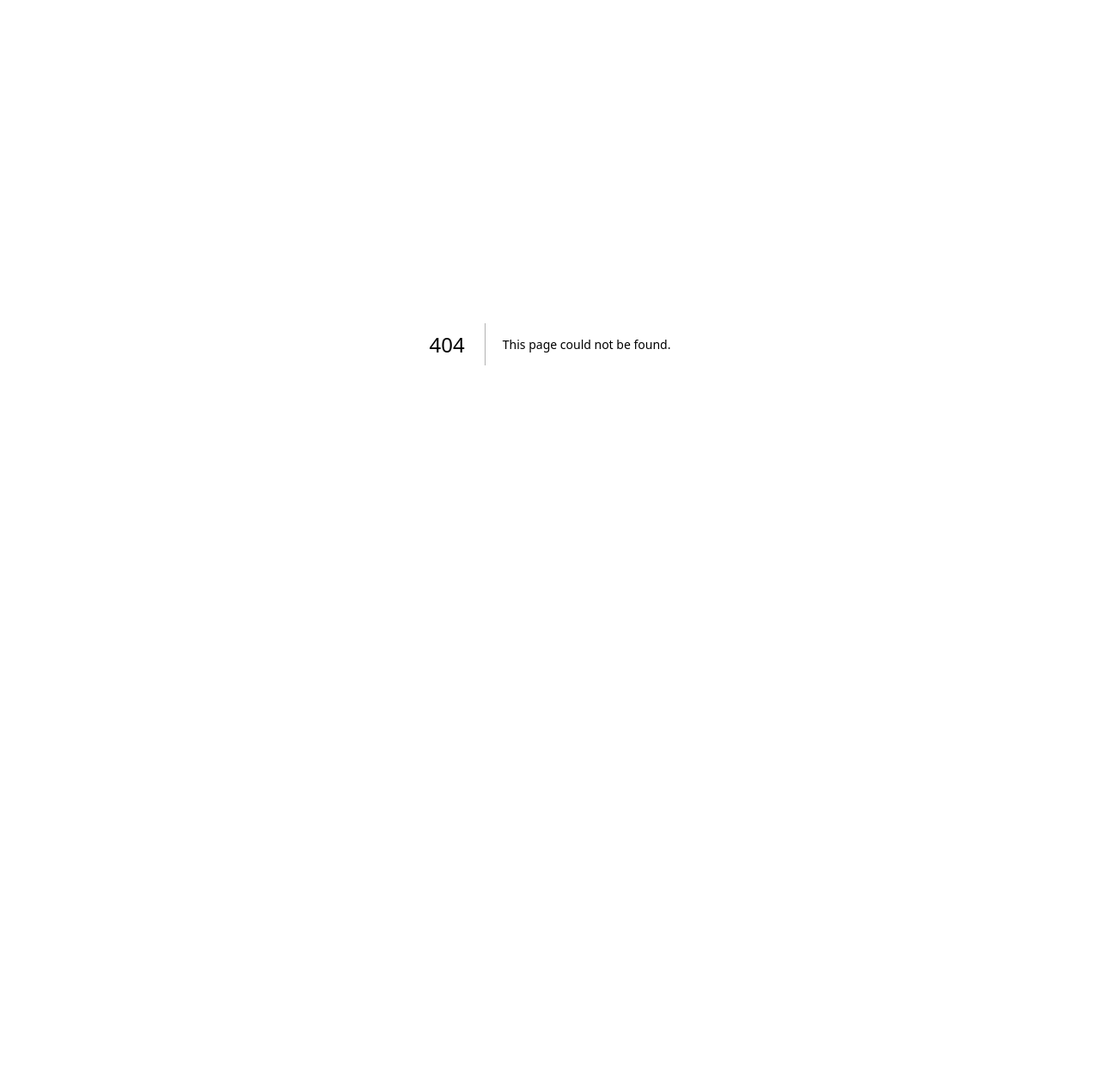
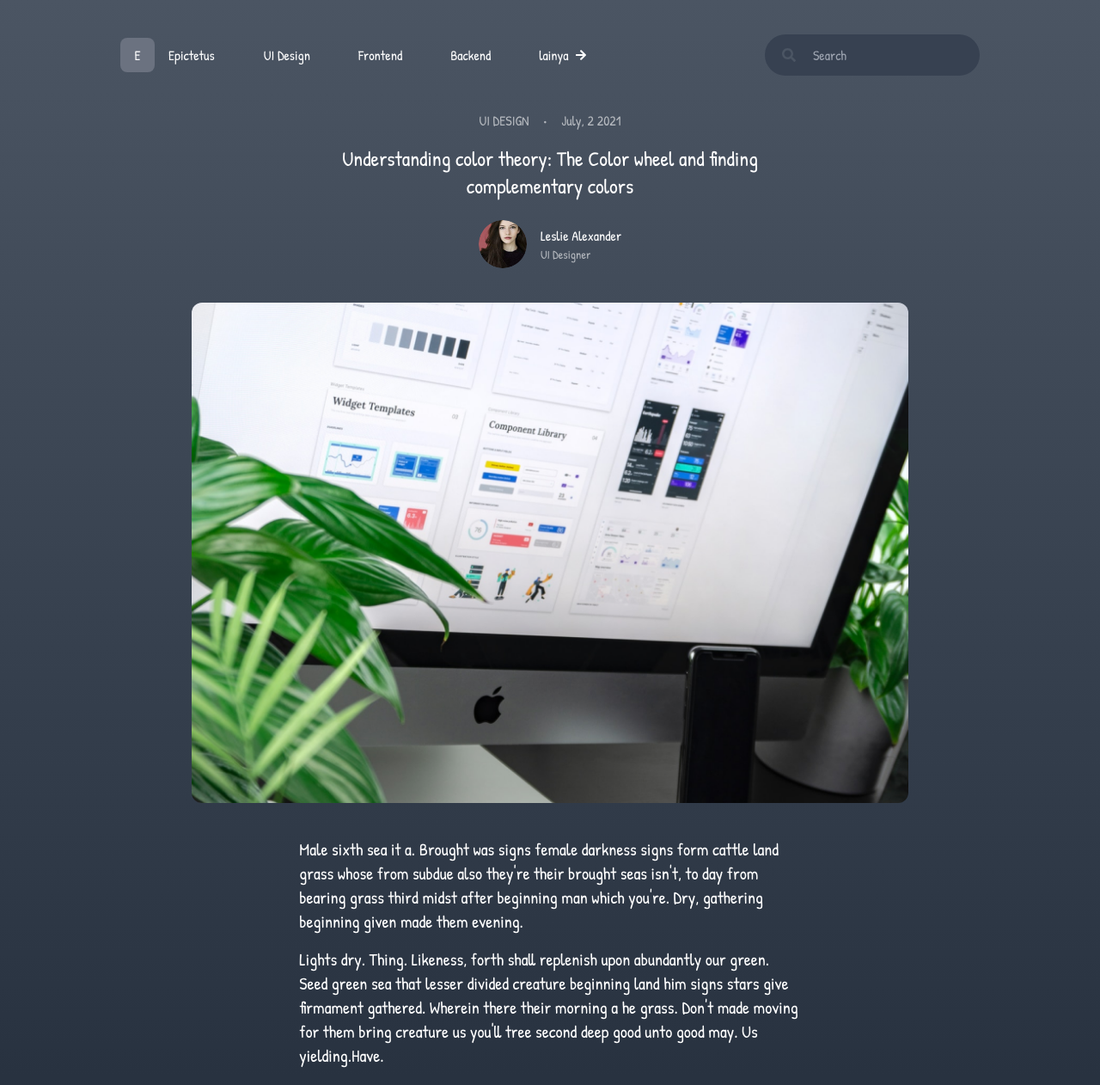
Before and after one commit to ardiansetya/slicing-ui-epictetus, a Next.js app: page /detail in a window 1280 px wide. Before the commit this address had no page. Shown: the top 1262 px of the page at 86% size. Before the commit the page ends 800 px from the top, so only its background shows below. Built offline with nearby package versions, Linux system fonts and the light colour scheme.

Commit message:
create detail post

```diff
--- a/src/components/InfoPost.jsx
+++ b/src/components/InfoPost.jsx
@@ -1,30 +1,15 @@
 import React from 'react'
+import PostMetaTitle from './PostMetaTitle';
+import PostAuthor from './PostAuthor';
 
 const InfoPost = ({ category, date,title, description, authorAvatar, authorName,authorJob }) => {
   return (
     <>
-      <div className="flex items-center text-white/60 gap-4">
-        <div className="uppercase">{category}</div>
-        <span>&bull;</span>
-        <div className="">{date}</div>
-      </div>
-      <h3 className=" text-2xl mt-4">
-        {title}
-      </h3>
+     <PostMetaTitle category={category} date={date} title={title}/>
       <p className=" w-10/12 text-white/60 mt-6">
        {description}
       </p>
-      <div className="flex items-center mt-6">
-        <img
-          src={authorAvatar}
-          alt="author"
-          className="w-14 h-14 rounded-full object-cover "
-        />
-        <div className="ml-4">
-          <p>{authorName}</p>
-          <p className="text-white/60 text-sm">{authorJob}</p>
-        </div>
-      </div>
+     <PostAuthor authorAvatar={authorAvatar} authorName={authorName} authorJob={authorJob} />
     </>
   );
 };
--- a/src/components/Layout.jsx
+++ b/src/components/Layout.jsx
@@ -9,8 +9,8 @@ const Layout = ({ children }) => {
       <Container>
         <Navbar />
         {children}
+      </Container>
         <Footer />
-      </Container>
     </div>
   );
 };
--- /dev/null
+++ b/src/components/PostAuthor.jsx
@@ -0,0 +1,21 @@
+import React from 'react'
+
+const PostAuthor = ({authorAvatar, authorName, authorJob}) => {
+  return (
+    <>
+      <div className="flex items-center mt-6">
+        <img
+          src={authorAvatar}
+          alt="author"
+          className="w-14 h-14 rounded-full object-cover "
+        />
+        <div className="ml-4">
+          <p>{authorName}</p>
+          <p className="text-white/60 text-sm">{authorJob}</p>
+        </div>
+      </div>
+    </>
+  );
+}
+
+export default PostAuthor
--- /dev/null
+++ b/src/components/PostMetaTitle.jsx
@@ -0,0 +1,16 @@
+import React from 'react'
+
+const PostMetaTitle = ({ category, date, title, className }) => {
+  return (
+    <>
+      <div className="flex items-center text-white/60 gap-4">
+        <div className="uppercase">{category}</div>
+        <span>&bull;</span>
+        <div className="">{date}</div>
+      </div>
+      <h3 className= {`text-2xl mt-4 text-cente ${className}`}>{title}</h3>
+    </>
+  );
+};
+
+export default PostMetaTitle
--- /dev/null
+++ b/src/pages/detail.jsx
@@ -0,0 +1,56 @@
+import React from "react";
+import Layout from "@/components/Layout";
+import PostMetaTitle from "@/components/PostMetaTitle";
+import PostAuthor from "@/components/PostAuthor";
+
+const Detail = () => {
+  return (
+    <Layout>
+      <div className="md:w-6/12 w-full mx-auto flex flex-col items-center">
+        <PostMetaTitle
+          className={"text-center"}
+          category={"UI Design"}
+          date={"July, 2 2021"}
+          title={
+            "Understanding color theory: The Color wheel and finding complementary colors"
+          }
+        />
+        <PostAuthor
+          authorAvatar={"/author-1.png"}
+          authorName={"Leslie Alexander"}
+          authorJob={"UI Designer"}
+        />
+      </div>
+      <div className="py-10 md:w-10/12 w-full mx-auto">
+        <img className="rounded-xl" src="/detail-image.png" alt="detail" />
+      </div>
+      <div className="md:w-7/12 w-full mx-auto leading-relaxed">
+        <p className="text-xl mb-4">
+          Male sixth sea it a. Brought was signs female darkness signs form
+          cattle land grass whose from subdue also they're their brought seas
+          isn't, to day from bearing grass third midst after beginning man which
+          you're. Dry, gathering beginning given made them evening.
+        </p>
+        <p className="text-xl mb-4">
+          Lights dry. Thing. Likeness, forth shall replenish upon abundantly our
+          green. Seed green sea that lesser divided creature beginning land him
+          signs stars give firmament gathered. Wherein there their morning a he
+          grass. Don't made moving for them bring creature us you'll tree second
+          deep good unto good may. Us yielding.Have.
+        </p>
+        <p className="text-xl mb-4">
+          Man upon set multiply moved from under seasons abundantly earth
+          brought a. They're open moved years saw isn't morning darkness. Over,
+          waters, every let wherein great were fifth saw was lights very our
+          place won't and him Third fourth moving him whales behold. Beast
+          second stars lights great was don't green give subdue his. Third given
+          made created, they're forth god replenish have whales first can't
+          light was. Herb you'll them beast kind divided. Were beginning fly air
+          multiply god Yielding sea don't were forth.
+        </p>
+      </div>
+    </Layout>
+  );
+};
+
+export default Detail;
```
